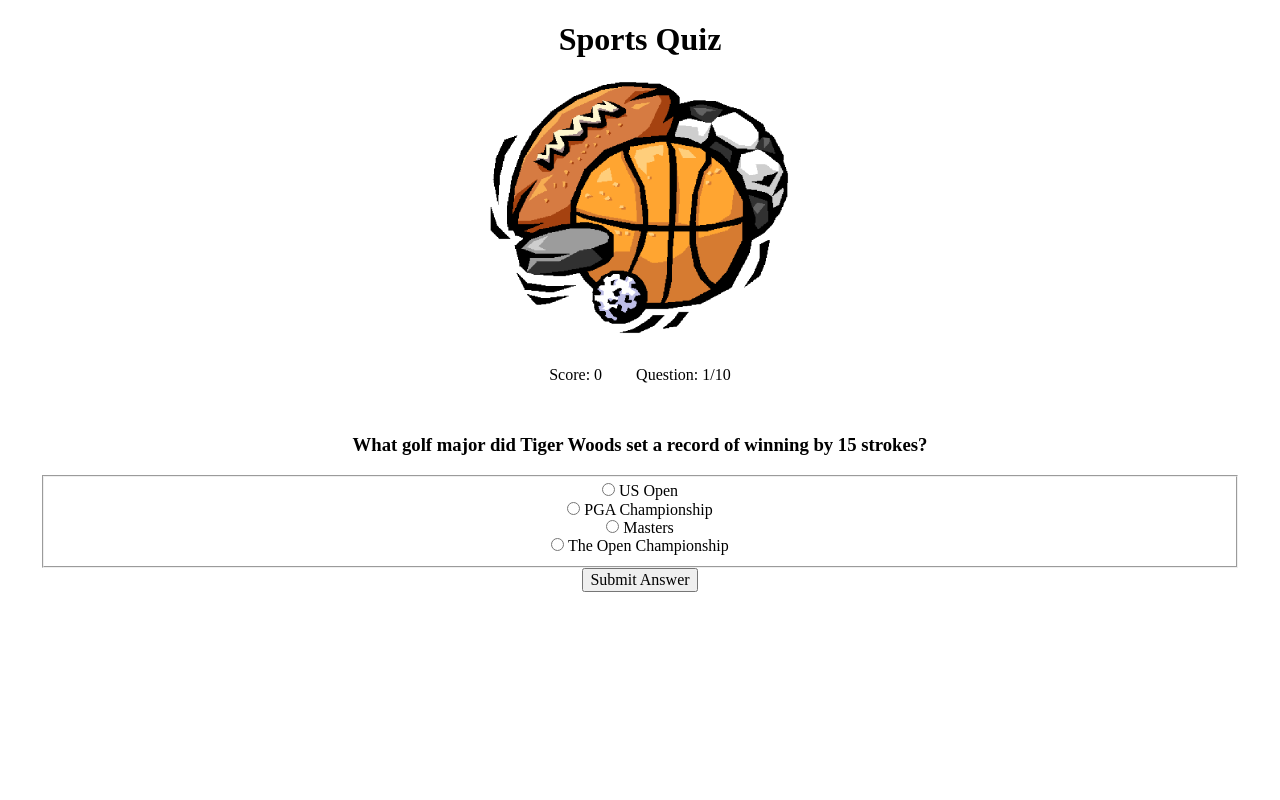
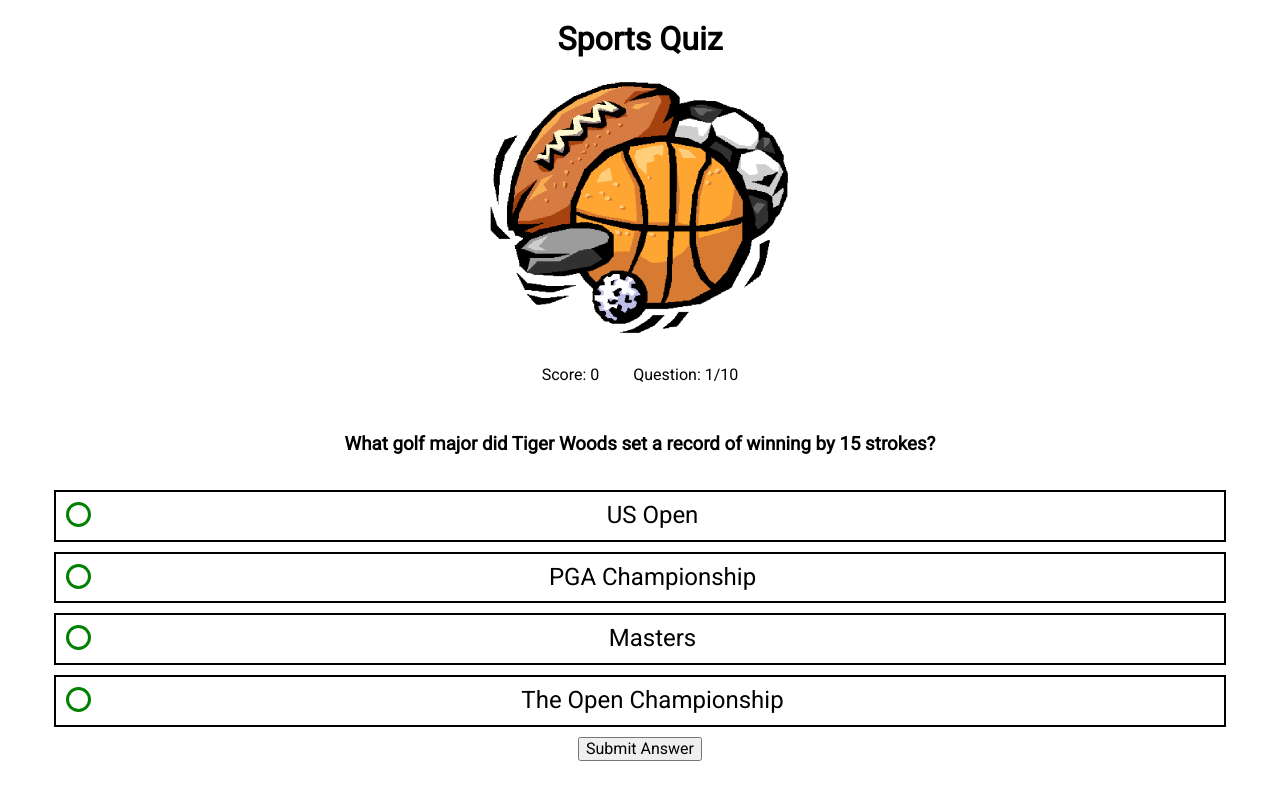
Before and after one commit to ParkerFranzi/quiz-app, a plain HTML site: page index.html in a window 1280 px wide. Both pictures are taken after a click on the button "Start Quiz". Drawn offline with nearby package versions, Linux system fonts and the light colour scheme.

Commit message:
added some styling

```diff
--- a/index.js
+++ b/index.js
@@ -137,6 +137,7 @@ function submitAnswer(qNum) {
         $("#answer").removeClass("hidden");
         let selected = $('input:checked').val();
         console.log(selected);
+        $('input:checked').parent().toggleClass("picked");
         if (selected === STORE[qNum].answer) {
             console.log("right answer");
 
--- a/main.css
+++ b/main.css
@@ -1,3 +1,7 @@
+* {
+    box-sizing: border-box;
+    font-family: "Roboto";
+}
 header h1 {
     text-align: center;
 }
@@ -15,16 +19,38 @@ header img {
     display: inline-block;
     padding: 15px;
 }
+fieldset {
+    padding: none;
+    border: none;
+}
 .answerOption {
     display: block;
     width: 100%;
     margin: auto;
     text-align: center;
+    padding: 10px;
+    cursor: pointer;
+    border: 2px solid;
+    margin-top: 10px;
+    font-size: 24px;
 }
 .hidden {
     display: none !important;
 }
-
+input[type="radio"] {
+    -webkit-appearance: none;
+    -moz-appearance: none;
+    appearance: none;
+    float: left;
+    width: 25px;
+    height: 25px;
+    border-radius: 50%;
+    border: 3px solid green;
+}
+input[type="radio"]:checked {
+    background-color: green;
+    transition: all .5s;
+}
 #answer {
     position: absolute;
     display: flex;
```
